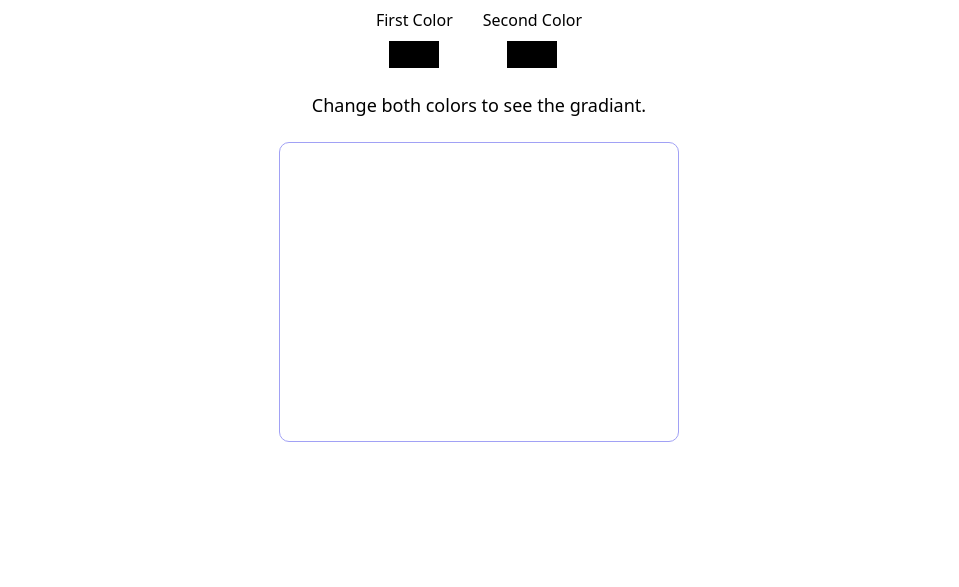
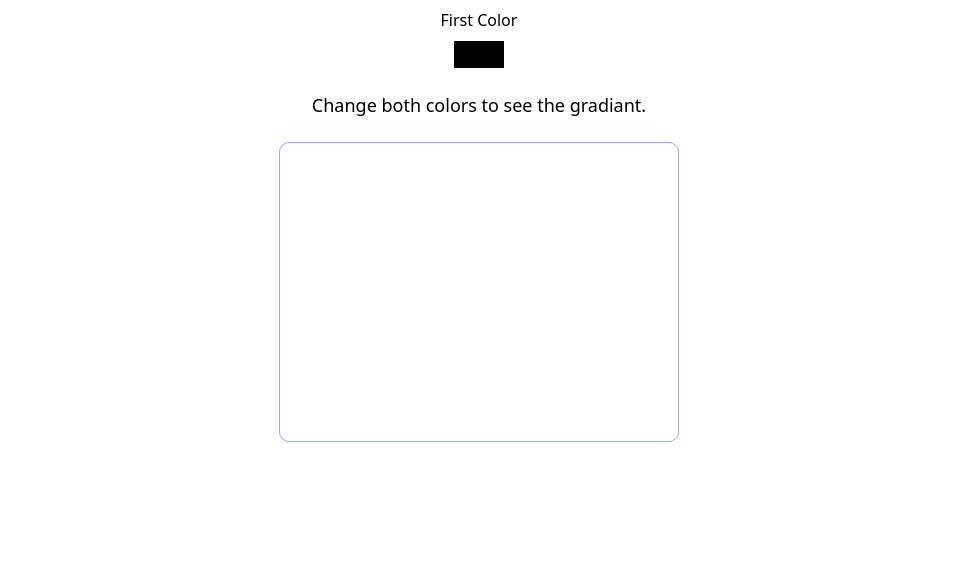
Before and after one commit to K01wfd/GRADIANT-GENERATOR-APP, a plain HTML site: page index.html in a window 1280 px wide. Shown: the part 213-800 px from the top of the page, without its empty margins (161-1120 px from the left). Drawn offline with Linux system fonts and the light colour scheme.

Commit message:
removing input color 2

```diff
--- a/index.html
+++ b/index.html
@@ -13,10 +13,6 @@
         <label for="picker1">First Color</label>
         <input type="color" name="colorPicker1" id="picker1" class="picker" />
       </div>
-      <div class="picker-group">
-        <label for="picker2">Second Color</label>
-        <input type="color" name="colorPicker2" id="picker2" class="picker" />
-      </div>
     </div>
     <div>
       <p class="gradiant">Change both colors to see the gradiant.</p>
```
